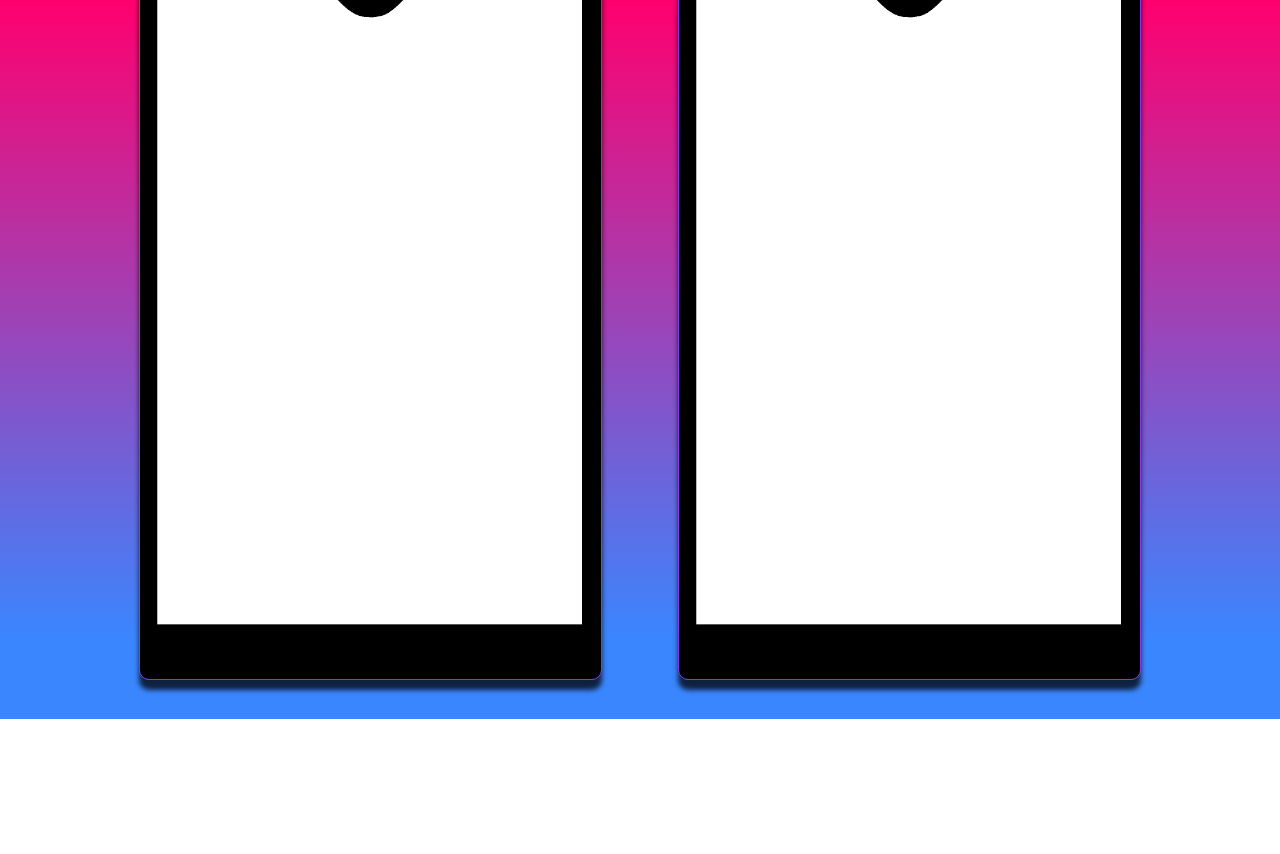
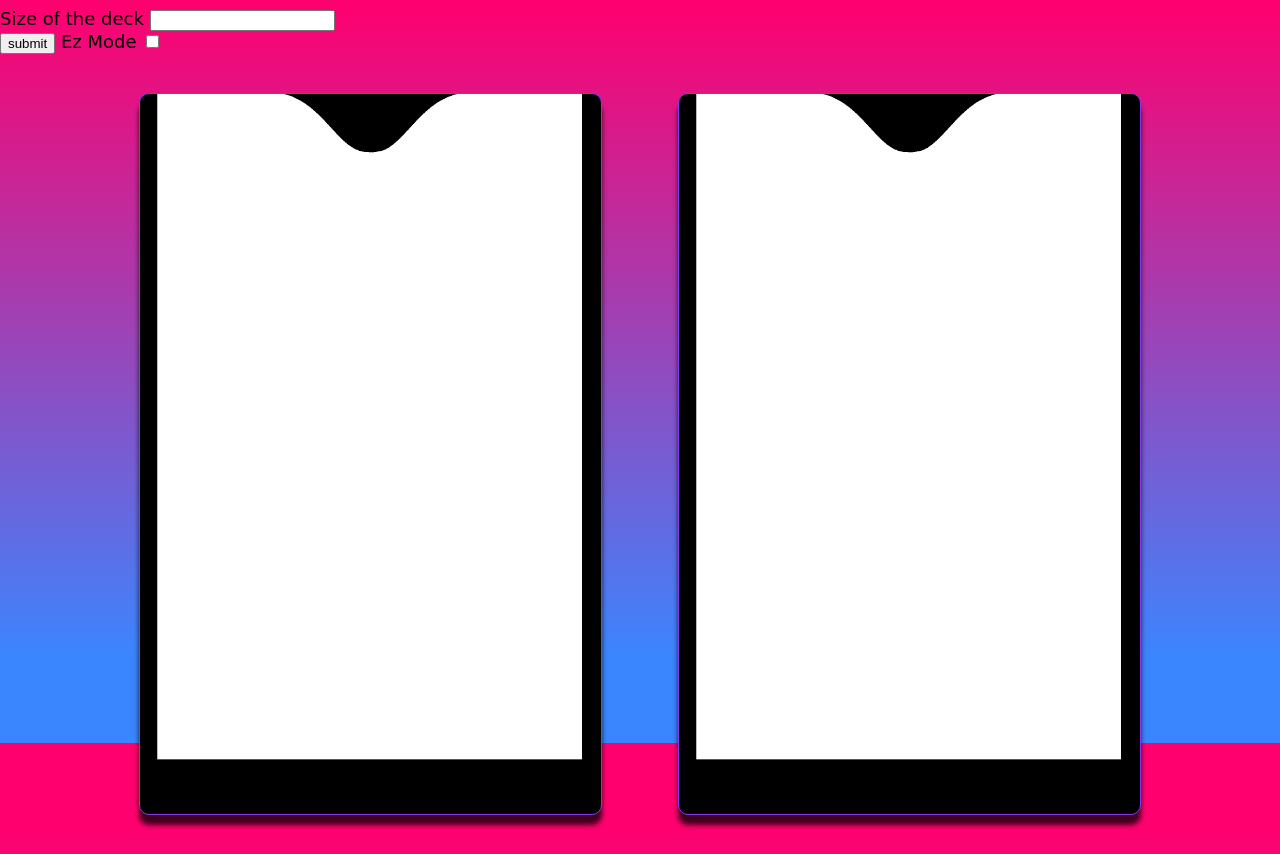
Before and after one commit to Taelavjs/Top-Trumps, a plain HTML site: page index.html in a window 1280 px wide. Shown: the part 81-935 px from the top of the page. Before the commit the page ends 800 px from the top, so only its background shows below. Drawn offline with Linux system fonts and the light colour scheme; no server answers; a web font is replaced by a local one.

Commit message:
Update index.html

```diff
--- a/index.html
+++ b/index.html
@@ -9,6 +9,17 @@
   <title>Top Trumps</title>
 </head>
 <body>
+  <div class="mainMenu menu">
+    <h1>Top Trumps!</h1>
+    <div class="inputs">
+      <label for="deckSize">Size of the deck</label>
+      <input type="text" name="deckSize" id="deckSize">
+    </div>
+    <input type="button" value="submit" class="submit" onclick="setDeckSize()">
+    <label for="debuggerMode">Ez Mode</label>
+    <input type="checkbox" name="debuggerMode" id="debug">
+
+  </div>
   <div class="winArea">
 
   </div>
@@ -34,7 +45,7 @@
           </div>
         </div>
       </div>
-      <div class="playerTwoCard card">
+      <div class="playerTwoCard card second">
         <div class="stats">
           <div class="stat">
             <p class="temp name"></p>
```
